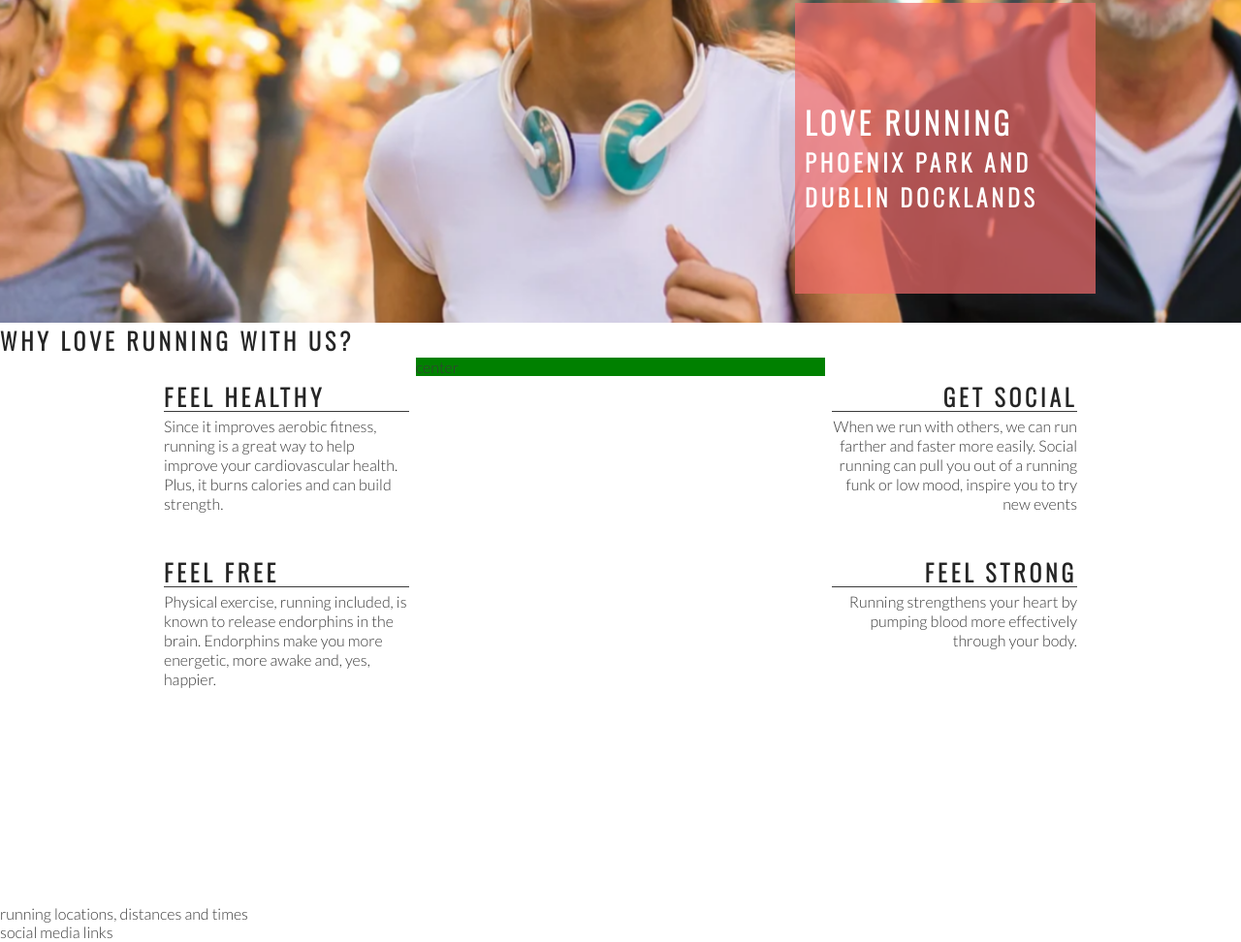
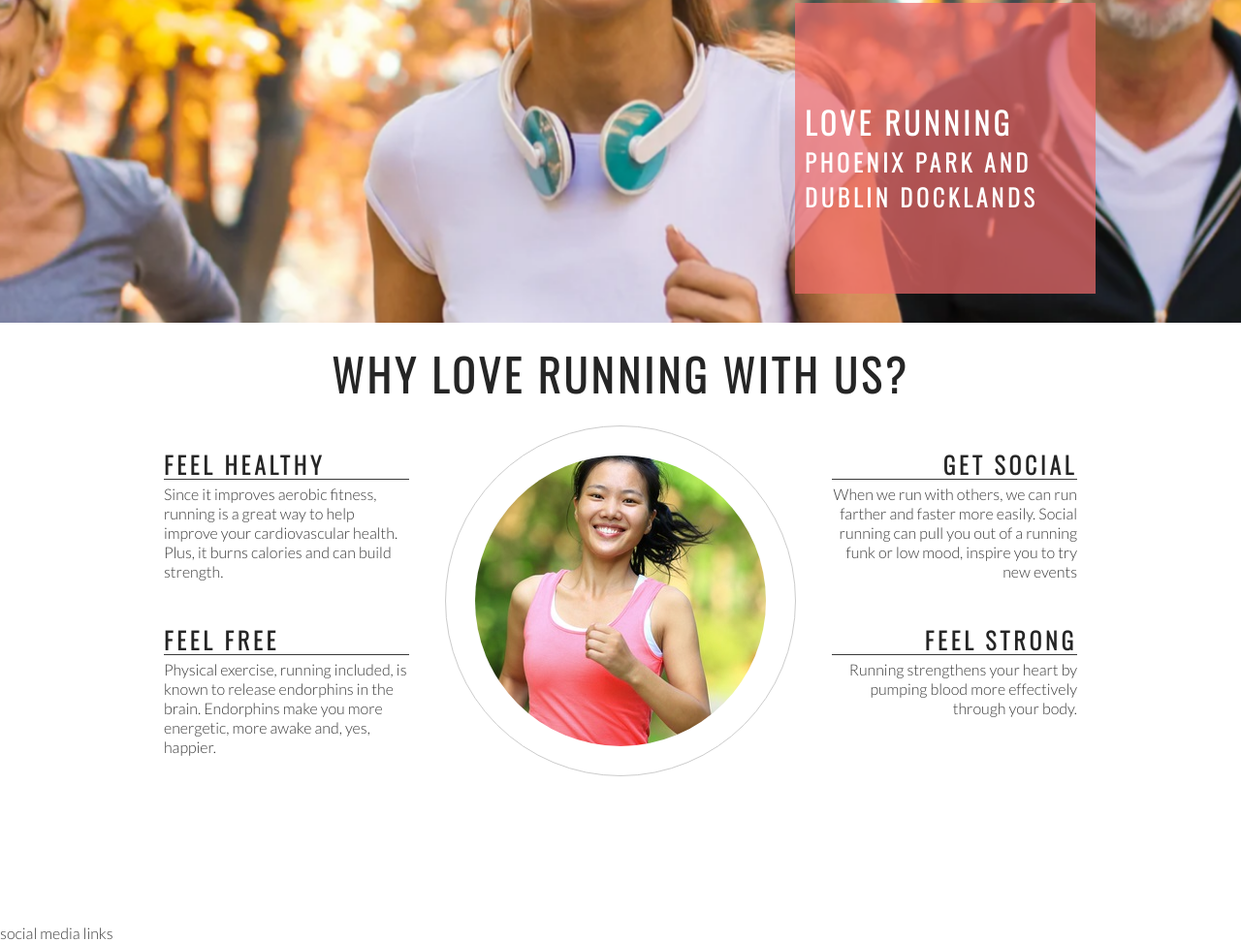
Before and after one commit to chellej80/Love-running, a plain HTML site: page index.html in a window 1280 px wide. Shown: the part 342-1314 px from the top of the page at 97% size. Drawn offline with nearby package versions, Linux system fonts and the light colour scheme.

Commit message:
add central image and styling

```diff
--- a/assets/css/style.css
+++ b/assets/css/style.css
@@ -134,7 +134,7 @@ h1, h2 {
 #center-about {
     width: 33%;
     margin: 0 auto;
-    background-color: green;
+
 }
 
 hr {
@@ -166,3 +166,26 @@ hr {
 .right-about-heading p {
     text-align: right;
 }
+
+#welcome {
+    text-align: center;
+    margin: 20px 0;
+    font-size: 280%;
+}
+
+#circle-container {
+    height: 300px;
+    width: 300px;
+    padding: 30px;
+    border-style: solid;
+    border-color: #ccc;
+    border-width: 1px;
+    border-radius: 50%;
+    margin: 0 auto;
+}
+
+#circle-cover-bg {
+    background: url('../images/ethos-center-image.jpg') no-repeat center center;
+    height: 100%;
+    border-radius: 50%;
+}
--- a/index.html
+++ b/index.html
@@ -39,8 +39,9 @@
        <h3>Phoenix Park and DUblin Docklands</h3>
         </div>
     </section>
+
     <section id="club-ethos">
-        <h1 >Why love running with us?</h1>
+        <h2 id="welcome">Why love running with us?</h2>
         <div id="left-about">
             <div class="left-about-heading">
                 <h2>Feel Healthy</h2>
@@ -73,10 +74,16 @@
                 </p>
             </div>
         </div>
-        <div id="center-about">center</div>
+
+        <div id="center-about">
+            <div id="circle-container">
+                <div id="circle-cover-bg"></div>
+            </div>
+        </div>
     </section>
+
     <section>
-        running locations, distances and times
+
     </section>
 
     <footer>
```
Also changed, not shown: assets/images/ethos-center-image.jpg (added).
